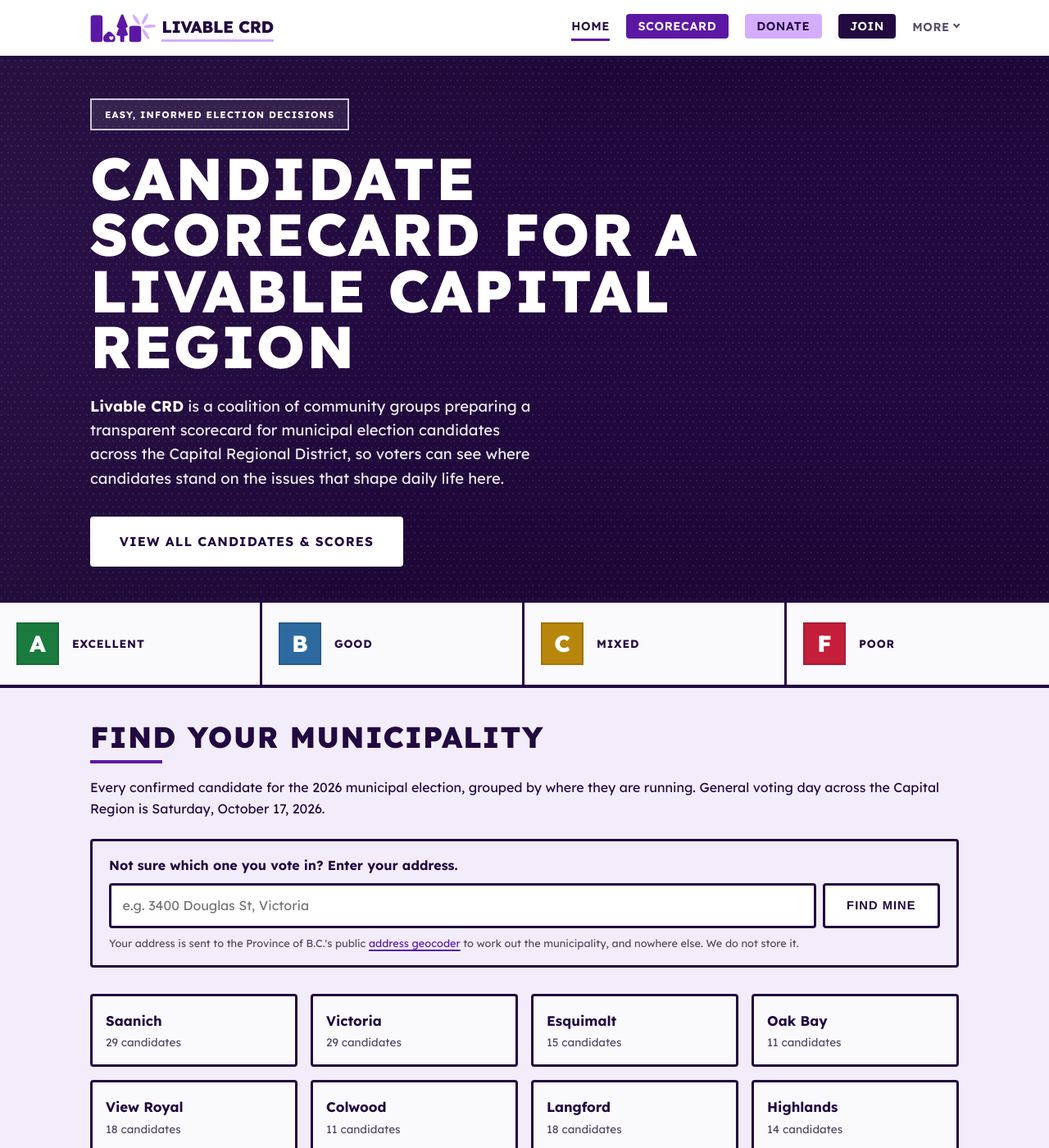
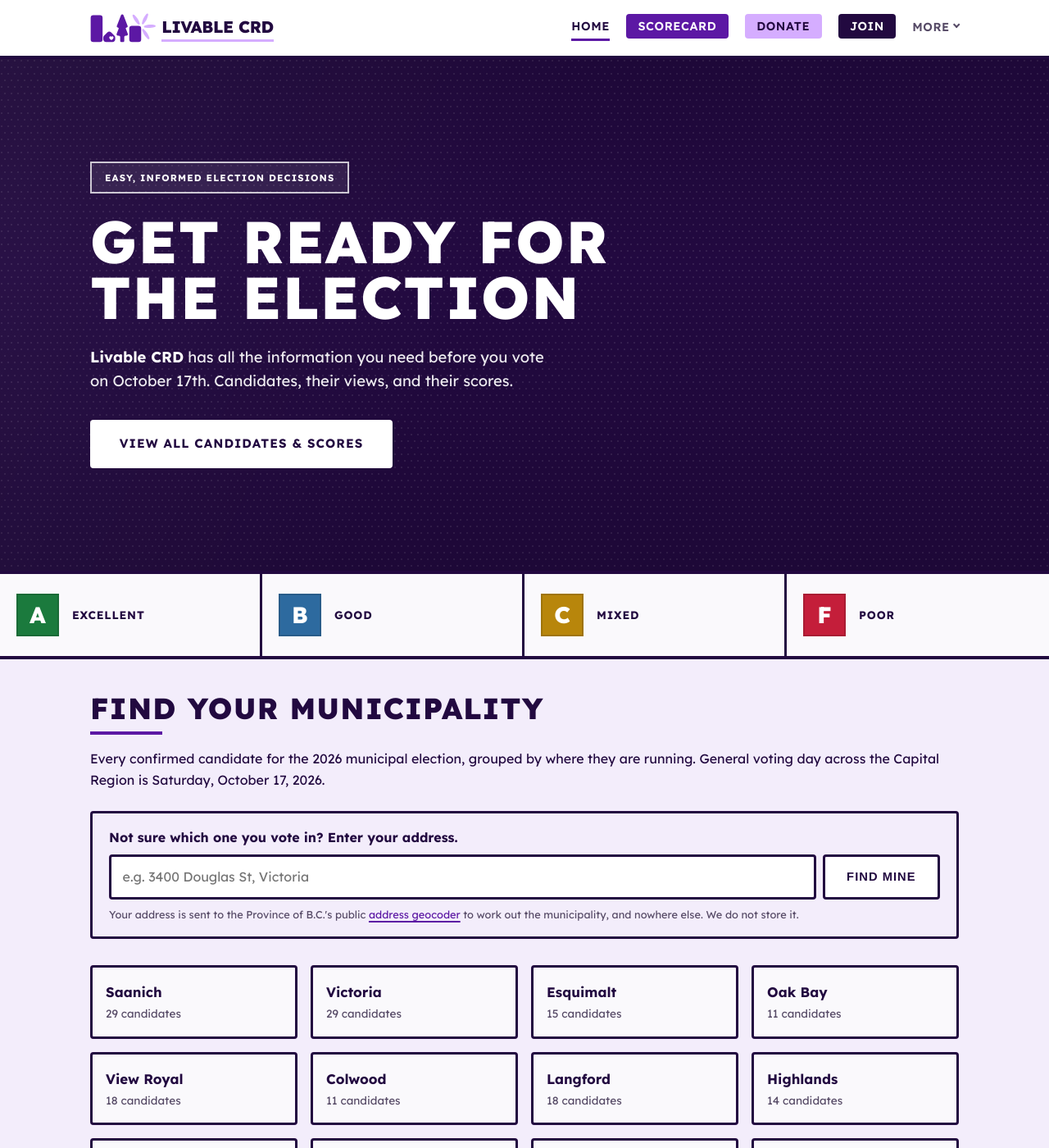
Before and after one commit to LaputanMachines/livable-crd-website, a Jekyll site: the page built from index.md, in a window 1280 px wide and 1400 px high. Shown: the whole window at 82% size. Built offline with Jekyll 4.4.1, drawn with Linux system fonts in a browser that asks for light colours.

Commit message:
feat: rework the homepage hero's copy and spacing
Shortens the headline to "Get Ready For The Election" and rewrites the lead
to name the voting date and say what the site holds, rather than describing
the coalition. A first-time visitor arriving before an election wants the
date and the thing they came for, not the organisation's self-description.

Gives .hero--home its own 125px vertical padding so the stack no longer sits
tight against the header above it and the heavy border below it. Scoped to
the home variant, so .page-header on every other page keeps the shared
$space-hero-y rhythm and the two do not drift apart. A flat pixel value
because the spacing scale tops out at 3rem, well short of this band.

Drops the hero button a step, to 0.94rem desktop and 0.88rem on a phone. The
pill keeps its padding, so it stays the largest thing in the hero while the
label reads as a button rather than a banner.

Co-Authored-By: Claude Opus 5 <noreply@anthropic.com>

```diff
--- a/_sass/_layout.scss
+++ b/_sass/_layout.scss
@@ -550,6 +550,18 @@ main {
   padding: $space-hero-y $space-gutter $space-xl;
 }
 
+// The homepage hero is the only one on the site that has to carry a headline,
+// a lead, a button and the grade strip, and at the shared .hero-inner rhythm
+// that stack sat tight against the header above it and the border below it.
+// A flat pixel value rather than a $space-* token because the scale tops out
+// at 3rem, well short of the band this wants to be. Only the home variant is
+// loosened; .page-header on every other page keeps the original spacing so the
+// two do not drift apart.
+.hero--home .hero-inner {
+  padding-top: 125px;
+  padding-bottom: 125px;
+}
+
 .hero h1 {
   max-width: 15ch;
   margin-bottom: $space-md;
@@ -596,9 +608,11 @@ main {
   border-color: #fff;
   // Bigger than a body button (.btn is 0.92rem / 0.8rem 1.65rem) because it is
   // the one thing the hero asks for, but only by a step. At 1.05rem the label
-  // read as a banner rather than a button and crowded the line above it.
+  // read as a banner rather than a button and crowded the line above it; the
+  // size carries on the padding rather than the type, so the label stays a
+  // hair above body-button size and the pill stays the largest thing here.
   padding: 0.9rem 2.05rem;
-  font-size: 0.98rem;
+  font-size: 0.94rem;
   // The label runs to four words, which wraps on a narrow phone; centred so it
   // wraps into a block rather than a ragged left edge inside the pill.
   text-align: center;
@@ -891,7 +905,7 @@ main {
     display: block;
     padding-left: $space-sm;
     padding-right: $space-sm;
-    font-size: 0.92rem;
+    font-size: 0.88rem;
   }
 
   .page-header {
--- a/index.md
+++ b/index.md
@@ -13,12 +13,9 @@ description: >-
 <section class="hero hero--home">
   <div class="hero-inner animate-in">
     <p class="badge">Easy, Informed Election Decisions</p>
-    <h1>Candidate scorecard for a livable capital region</h1>
+    <h1>Get Ready For The Election</h1>
     <p class="lead">
-      <strong>Livable CRD</strong> is a coalition of community groups preparing a
-      transparent scorecard for municipal election candidates across the Capital
-      Regional District, so voters can see where candidates stand on the issues
-      that shape daily life here.
+      <strong>Livable CRD</strong> has all the information you need before you vote on October 17th. Candidates, their views, and their scores.
     </p>
     {%- comment -%}
       One call to action, not four. The hero's job is to send a visitor to the
```
